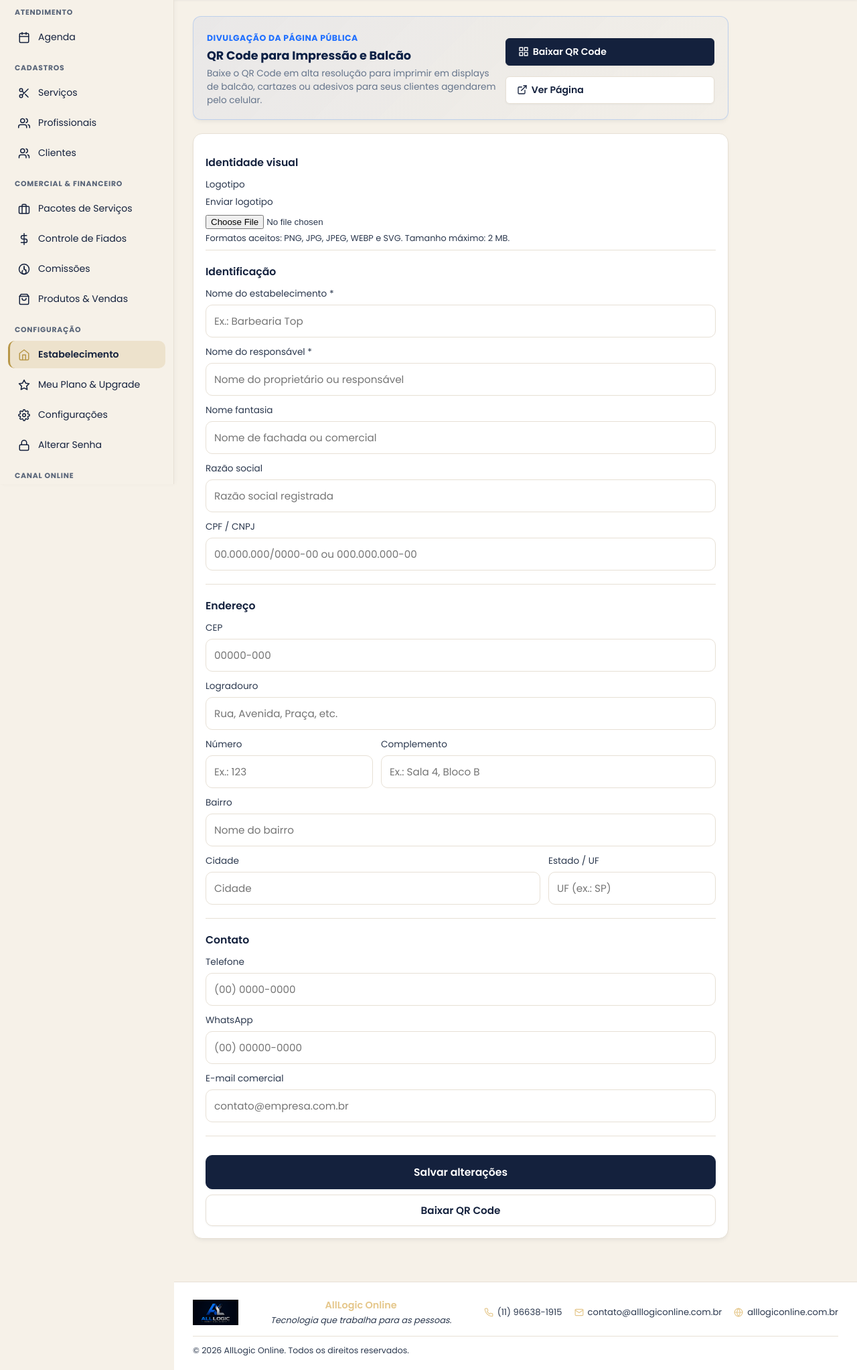
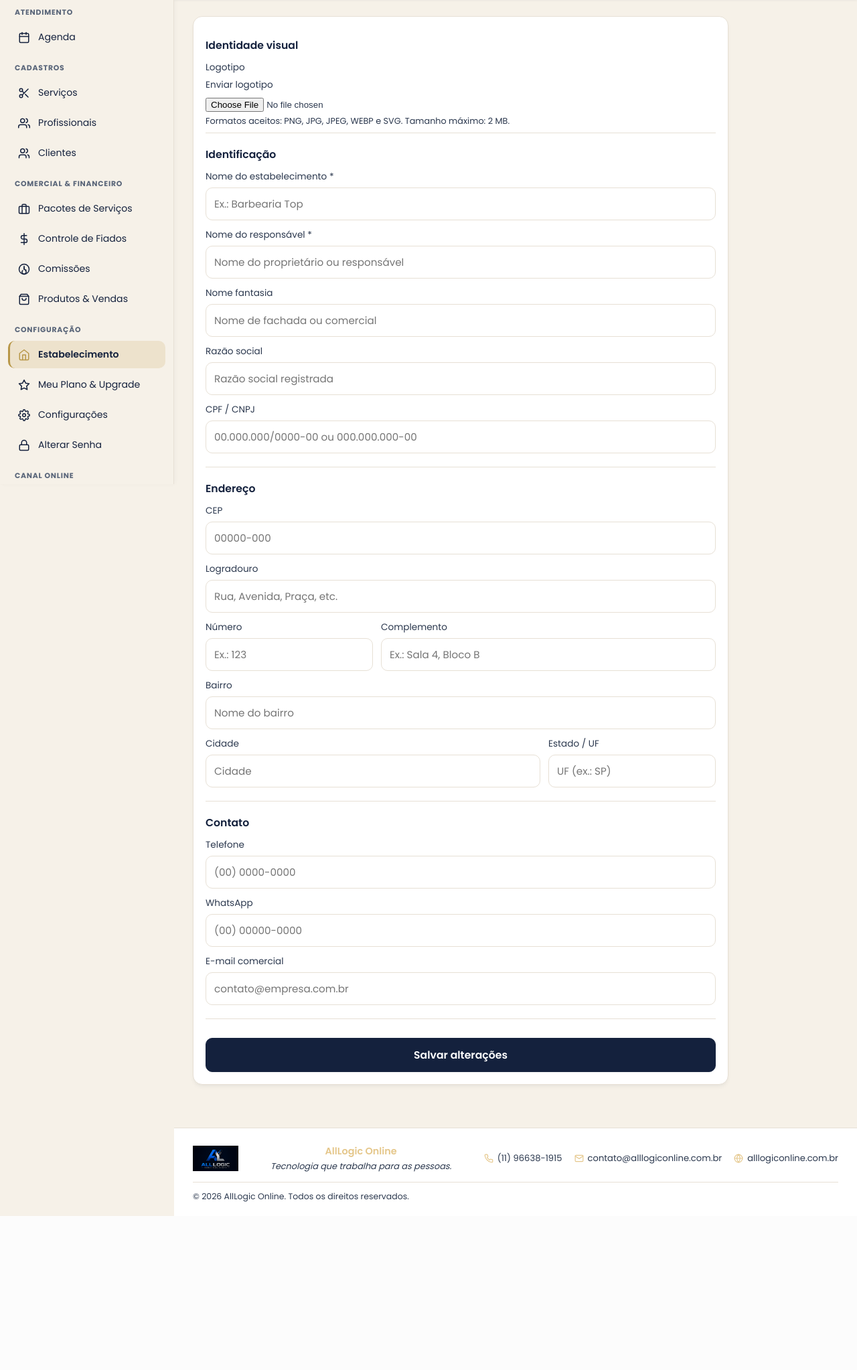
Before and after one commit to lucasdresler/alllogic-scheduler, a Flask app: page /admin/estabelecimento in a window 1280 px wide. Shown: the part 77-2123 px from the top of the page at 67% size. After the commit the page ends 1893 px from the top, so only its background shows below. Run offline with Flask 3, Linux system fonts and the light colour scheme; the visitor is signed in with stand-in values (Sample User, id 1); data that the repository does not hold is empty; some libraries are stand-ins or nearby versions.

Commit message:
refactor: simplificar tela de estabelecimento mantendo apenas o formulario

```diff
--- a/templates/admin_estabelecimento.html
+++ b/templates/admin_estabelecimento.html
@@ -14,44 +14,6 @@
     {% if sucesso %}
     <div class="mensagem-sucesso">{{ sucesso }}</div>
     {% endif %}
-
-    {% if plano_config %}
-    <div class="card" style="max-width: 800px; margin-bottom: 20px; background: #ffffff; border: 1px solid #dde3ee; border-radius: 12px; padding: 18px 20px; display: flex; justify-content: space-between; align-items: center; flex-wrap: wrap; gap: 12px;">
-        <div>
-            <span style="font-size: 0.78rem; font-weight: 700; color: #1f6fff; text-transform: uppercase; letter-spacing: 0.04em;">Assinatura do Estabelecimento</span>
-            <div style="font-size: 1.15rem; font-weight: 700; color: #0a1f44; margin-top: 2px;">
-                Plano {{ plano_config.nome }} · {{ plano_config.capacidade_label }}
-            </div>
-            <p style="color: #64748b; font-size: 0.85rem; margin: 4px 0 0;">Plataforma 100% liberada com clientes e agendamentos ilimitados.</p>
-        </div>
-        <a href="{{ url_for('admin_upgrade') }}" style="background: #0a1f44; color: #ffffff; padding: 8px 16px; border-radius: 6px; text-decoration: none; font-size: 0.88rem; font-weight: 600;">
-            Gerenciar Plano & Upgrade
-        </a>
-    </div>
-    {% endif %}
-
-    <!-- Card Divulgação e QR Code -->
-    <div class="card" style="max-width: 800px; margin-bottom: 20px; background: linear-gradient(135deg, rgba(37,99,235,0.06), rgba(59,130,246,0.02)); border: 1px solid rgba(59,130,246,0.25); border-radius: 12px; padding: 18px 20px; display: flex; justify-content: space-between; align-items: center; flex-wrap: wrap; gap: 14px;">
-        <div style="flex: 1; min-width: 250px;">
-            <span style="font-size: 0.78rem; font-weight: 700; color: #1f6fff; text-transform: uppercase; letter-spacing: 0.04em;">Divulgação da Página Pública</span>
-            <div style="font-size: 1.1rem; font-weight: 700; color: #0a1f44; margin-top: 2px;">
-                QR Code para Impressão e Balcão
-            </div>
-            <p style="color: #64748b; font-size: 0.85rem; margin: 4px 0 0;">
-                Baixe o QR Code em alta resolução para imprimir em displays de balcão, cartazes ou adesivos para seus clientes agendarem pelo celular.
-            </p>
-        </div>
-        <div style="display: flex; gap: 8px; flex-wrap: wrap;">
-            <a href="{{ url_for('admin_estabelecimento_qrcode', slug=estabelecimento_slug) }}" class="btn-primario" style="padding: 9px 18px; border-radius: 6px; text-decoration: none; font-size: 0.88rem; font-weight: 600; display: inline-flex; align-items: center; gap: 6px;" download>
-                <svg width="16" height="16" viewBox="0 0 24 24" fill="none" stroke="currentColor" stroke-width="2" stroke-linecap="round" stroke-linejoin="round"><rect x="3" y="3" width="7" height="7"></rect><rect x="14" y="3" width="7" height="7"></rect><rect x="14" y="14" width="7" height="7"></rect><rect x="3" y="14" width="7" height="7"></rect></svg>
-                <span>Baixar QR Code</span>
-            </a>
-            <a href="{{ url_publica_agendamento }}" target="_blank" rel="noopener noreferrer" class="btn-secundario" style="padding: 9px 16px; border-radius: 6px; text-decoration: none; font-size: 0.88rem; font-weight: 600; display: inline-flex; align-items: center; gap: 6px;">
-                <svg width="16" height="16" viewBox="0 0 24 24" fill="none" stroke="currentColor" stroke-width="2" stroke-linecap="round" stroke-linejoin="round"><path d="M18 13v6a2 2 0 0 1-2 2H5a2 2 0 0 1-2-2V8a2 2 0 0 1 2-2h6"></path><polyline points="15 3 21 3 21 9"></polyline><line x1="10" y1="14" x2="21" y2="3"></line></svg>
-                <span>Ver Página</span>
-            </a>
-        </div>
-    </div>
 
     <div class="card" style="max-width: 800px;">
         <form method="POST" action="{{ url_for('admin_estabelecimento') }}" enctype="multipart/form-data">
@@ -143,9 +105,8 @@
                 <input type="email" id="email_comercial" name="email_comercial" value="{{ dados.get('email_comercial', '') }}" placeholder="contato@empresa.com.br">
             </div>
 
-            <div class="botoes-acoes" style="margin-top: 16px;">
-            <button type="submit" class="btn-primario">Salvar alterações</button>
-            <a href="{{ url_for('admin_estabelecimento_qrcode', slug=estabelecimento_slug) }}" class="btn-secundario" download>Baixar QR Code</a>
+            <div class="botoes-acoes" style="margin-top: 20px;">
+                <button type="submit" class="btn-primario">Salvar alterações</button>
             </div>
         </form>
     </div>
```
